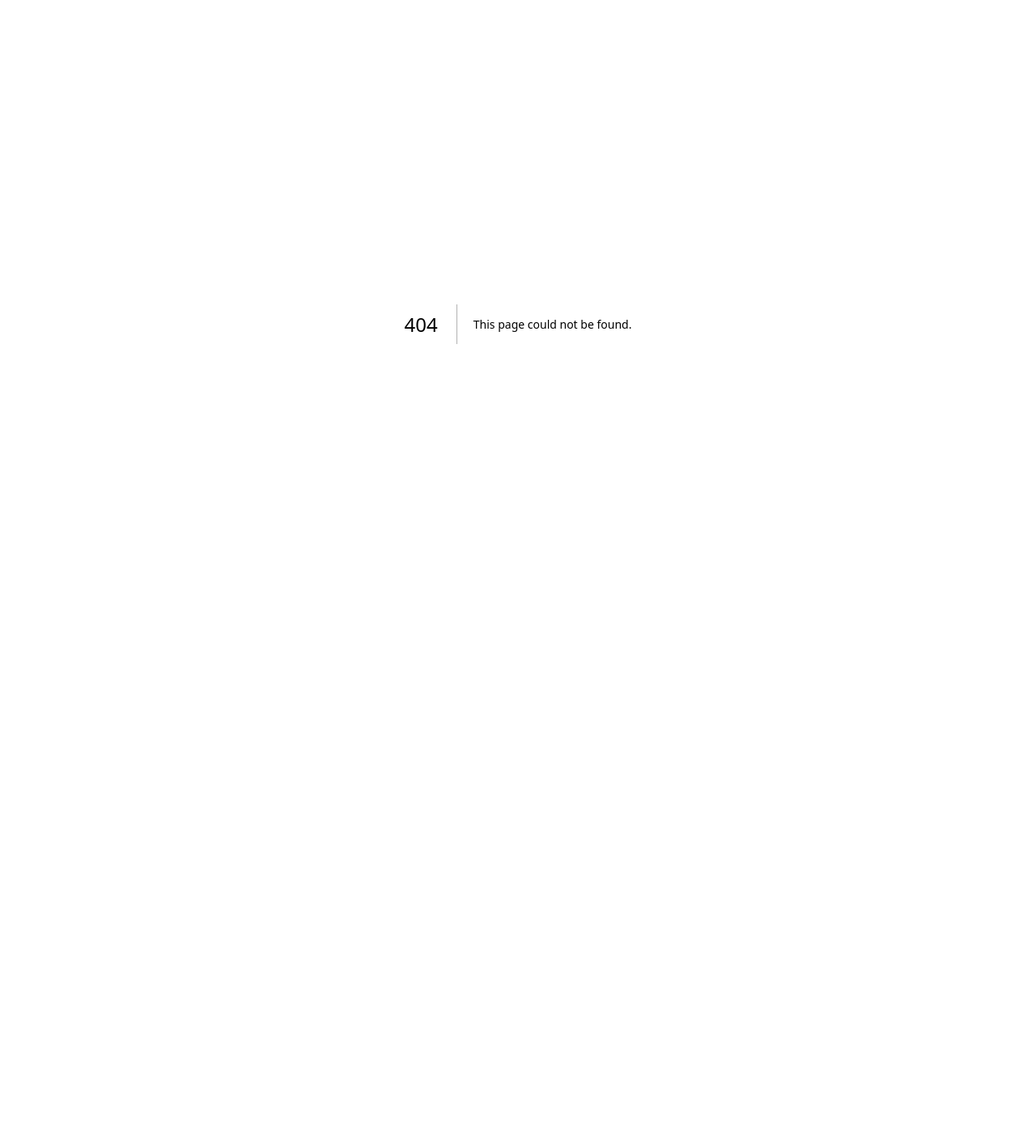
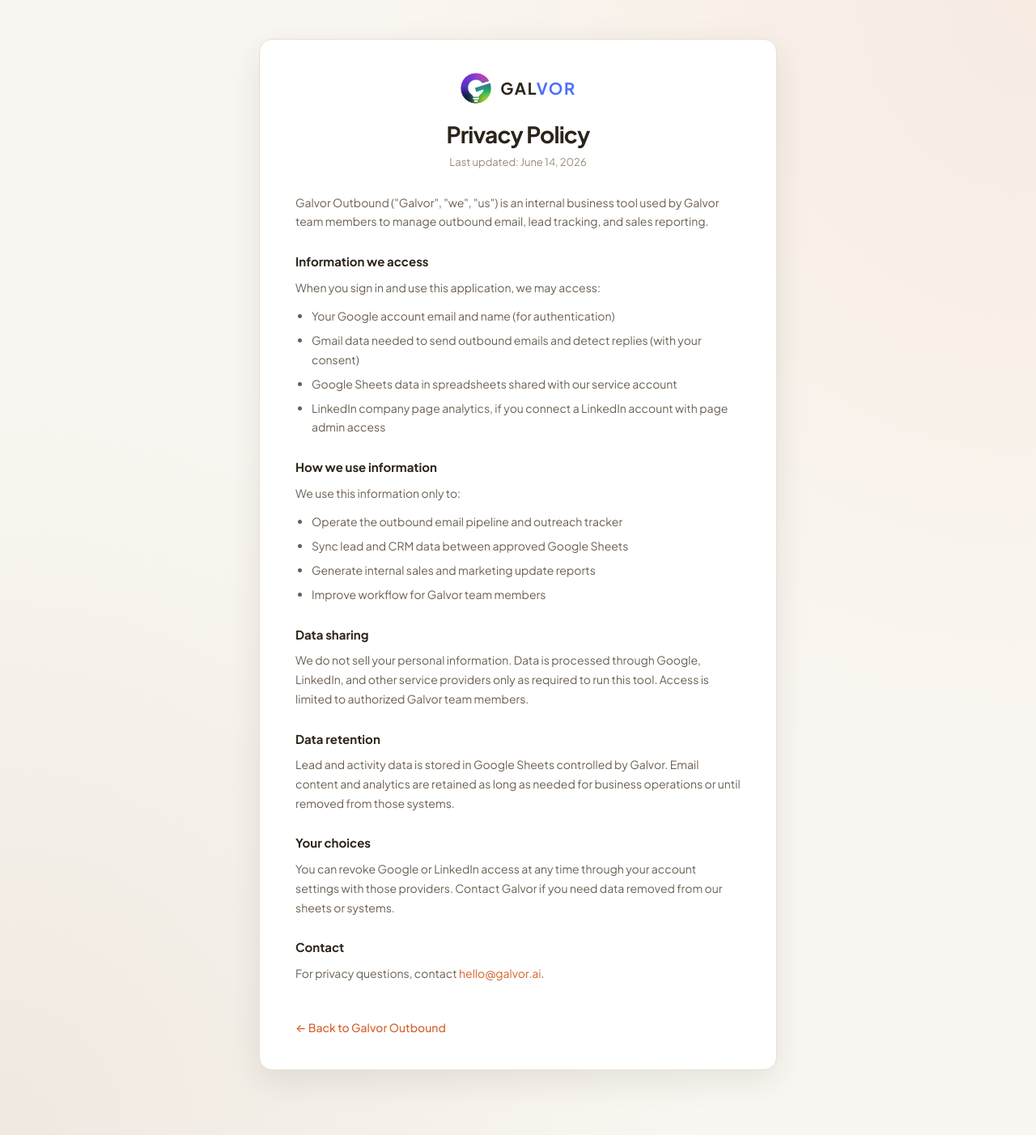
Before and after one commit to Suyash2205/Galvor_Outbound, a Next.js app: page /privacy in a window 1280 px wide. Before the commit this address had no page. Shown: the whole page at 81% size. Before the commit the page ends 800 px from the top, so only its background shows below. Built offline with nearby package versions, Linux system fonts and the light colour scheme.

Commit message:
Add public privacy policy page and LinkedIn-ready logo.
Expose /privacy for LinkedIn app registration and add a 200x200 Galvor logo asset for developer portal upload.

Co-authored-by: Cursor <cursoragent@cursor.com>

```diff
--- a/app/globals.css
+++ b/app/globals.css
@@ -689,6 +689,88 @@ input[type="checkbox"] {
   background: var(--accent-hover);
 }
 
+/* Legal / privacy */
+.legal-page {
+  min-height: 100vh;
+  display: flex;
+  align-items: flex-start;
+  justify-content: center;
+  padding: 48px 24px 80px;
+  background:
+    radial-gradient(ellipse at top right, rgba(212, 98, 42, 0.08), transparent 50%),
+    radial-gradient(ellipse at bottom left, rgba(232, 223, 212, 0.6), transparent 50%),
+    var(--bg);
+}
+
+.legal-card {
+  background: var(--surface);
+  border: 1px solid var(--border);
+  border-radius: var(--r-lg);
+  padding: 40px 44px;
+  max-width: 640px;
+  width: 100%;
+  box-shadow: var(--shadow-lg);
+}
+
+.legal-title {
+  font-size: 28px;
+  font-weight: 700;
+  color: var(--text);
+  margin: 16px 0 4px;
+  letter-spacing: -0.03em;
+  text-align: center;
+}
+
+.legal-updated {
+  text-align: center;
+  font-size: 13px;
+  color: var(--text-muted);
+  margin-bottom: 28px;
+}
+
+.legal-body {
+  font-size: 14px;
+  line-height: 1.7;
+  color: var(--text-secondary);
+}
+
+.legal-body h2 {
+  font-size: 15px;
+  font-weight: 700;
+  color: var(--text);
+  margin: 24px 0 8px;
+}
+
+.legal-body p {
+  margin: 0 0 12px;
+}
+
+.legal-body ul {
+  margin: 0 0 12px;
+  padding-left: 20px;
+}
+
+.legal-body li {
+  margin-bottom: 6px;
+}
+
+.legal-body a {
+  color: var(--accent);
+}
+
+.legal-back {
+  display: inline-block;
+  margin-top: 32px;
+  font-size: 14px;
+  color: var(--accent);
+  text-decoration: none;
+  font-weight: 500;
+}
+
+.legal-back:hover {
+  text-decoration: underline;
+}
+
 /* Modal */
 .modal-overlay {
   position: fixed;
--- /dev/null
+++ b/app/privacy/page.tsx
@@ -0,0 +1,75 @@
+import { GalvorBrand } from "@/components/GalvorBrand";
+import type { Metadata } from "next";
+import Link from "next/link";
+
+export const metadata: Metadata = {
+  title: "Privacy Policy — Galvor Outbound",
+  description: "Privacy policy for Galvor Outbound and related integrations.",
+};
+
+export default function PrivacyPage() {
+  return (
+    <div className="legal-page">
+      <div className="legal-card">
+        <GalvorBrand centered href={null} />
+        <h1 className="legal-title">Privacy Policy</h1>
+        <p className="legal-updated">Last updated: June 14, 2026</p>
+
+        <div className="legal-body">
+          <p>
+            Galvor Outbound (&quot;Galvor&quot;, &quot;we&quot;, &quot;us&quot;) is an internal business tool
+            used by Galvor team members to manage outbound email, lead tracking, and sales reporting.
+          </p>
+
+          <h2>Information we access</h2>
+          <p>When you sign in and use this application, we may access:</p>
+          <ul>
+            <li>Your Google account email and name (for authentication)</li>
+            <li>Gmail data needed to send outbound emails and detect replies (with your consent)</li>
+            <li>Google Sheets data in spreadsheets shared with our service account</li>
+            <li>LinkedIn company page analytics, if you connect a LinkedIn account with page admin access</li>
+          </ul>
+
+          <h2>How we use information</h2>
+          <p>We use this information only to:</p>
+          <ul>
+            <li>Operate the outbound email pipeline and outreach tracker</li>
+            <li>Sync lead and CRM data between approved Google Sheets</li>
+            <li>Generate internal sales and marketing update reports</li>
+            <li>Improve workflow for Galvor team members</li>
+          </ul>
+
+          <h2>Data sharing</h2>
+          <p>
+            We do not sell your personal information. Data is processed through Google, LinkedIn, and
+            other service providers only as required to run this tool. Access is limited to authorized
+            Galvor team members.
+          </p>
+
+          <h2>Data retention</h2>
+          <p>
+            Lead and activity data is stored in Google Sheets controlled by Galvor. Email content and
+            analytics are retained as long as needed for business operations or until removed from those
+            systems.
+          </p>
+
+          <h2>Your choices</h2>
+          <p>
+            You can revoke Google or LinkedIn access at any time through your account settings with those
+            providers. Contact Galvor if you need data removed from our sheets or systems.
+          </p>
+
+          <h2>Contact</h2>
+          <p>
+            For privacy questions, contact{" "}
+            <a href="mailto:hello@galvor.ai">hello@galvor.ai</a>.
+          </p>
+        </div>
+
+        <Link href="/login" className="legal-back">
+          ← Back to Galvor Outbound
+        </Link>
+      </div>
+    </div>
+  );
+}
--- a/middleware.ts
+++ b/middleware.ts
@@ -21,8 +21,9 @@ export default auth((req) => {
 
   const isLoggedIn = !!req.auth;
   const isLoginPage = pathname.startsWith("/login");
+  const isPublicPage = pathname.startsWith("/privacy");
 
-  if (!isLoggedIn && !isLoginPage) {
+  if (!isLoggedIn && !isLoginPage && !isPublicPage) {
     return NextResponse.redirect(new URL("/login", req.nextUrl.origin));
   }
 
```
Also changed, not shown: public/galvor-logo-linkedin.png (added).
